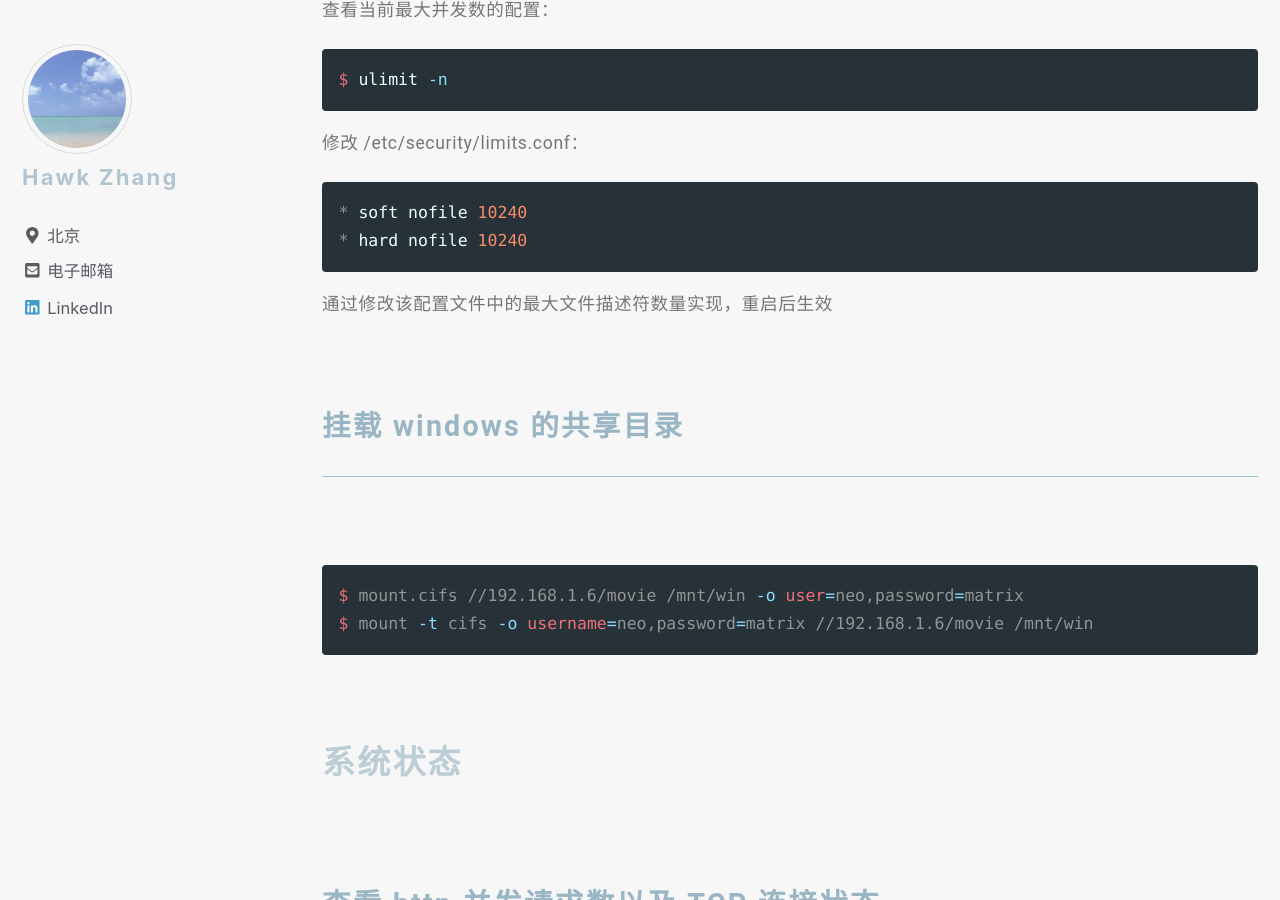
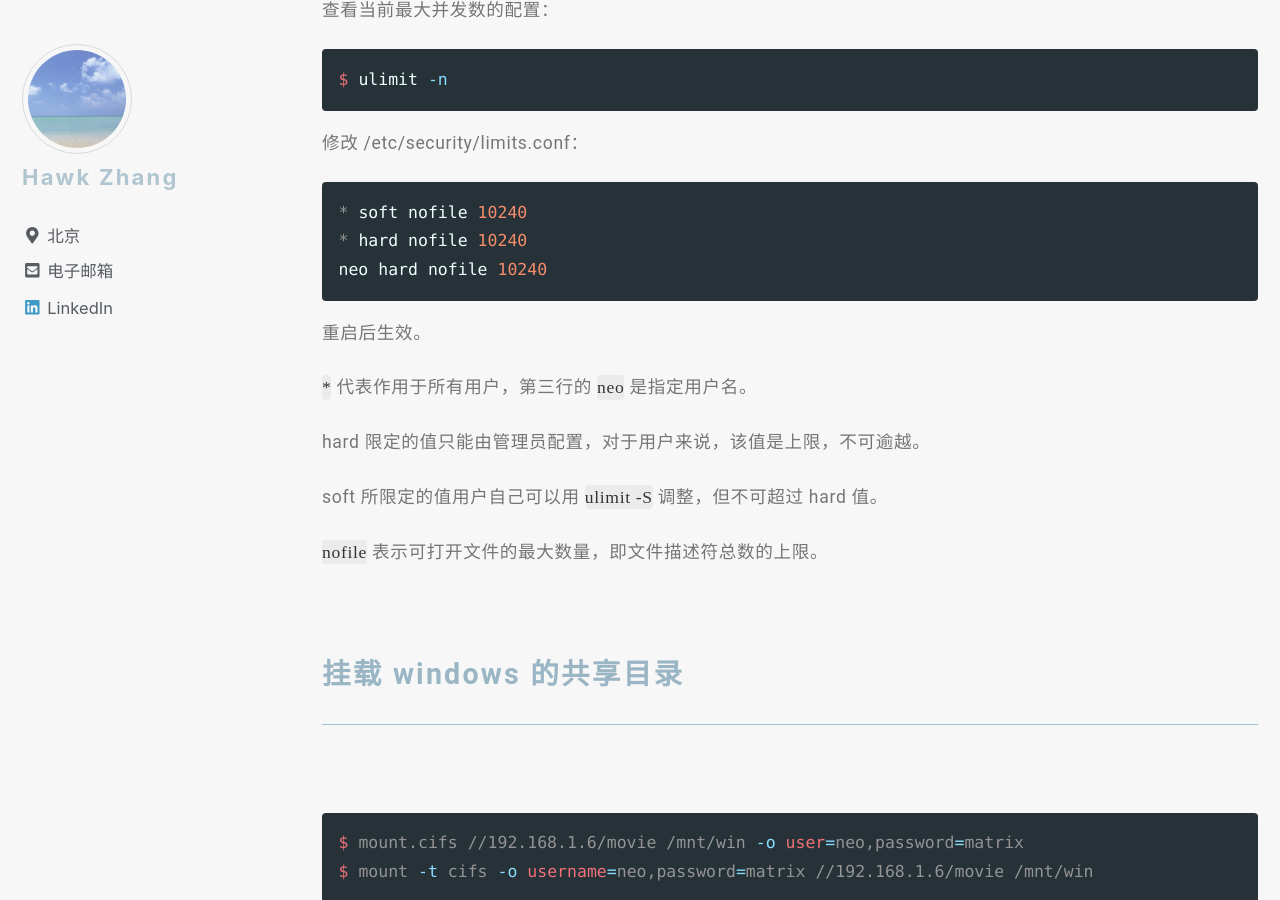
Before and after one commit to narru888/linotes_note, a Jekyll site: the page built from _posts/devop/2017-05-01-interview.md, in a window 1280 px wide and 900 px high, scrolled down 1074 px. Built offline with Jekyll 4.4.1, drawn with Linux system fonts in a browser that asks for light colours; nearby versions of some CDN libraries; a script that is not in the unit is left out.

Commit message:
update on 2018-12-07 15:47:01 CST

````diff
--- a/_posts/devop/2017-05-01-interview.md
+++ b/_posts/devop/2017-05-01-interview.md
@@ -29,9 +29,18 @@ $ ulimit -n
 ```conf
 * soft nofile 10240
 * hard nofile 10240
+neo hard nofile 10240
 ```
 
-通过修改该配置文件中的最大文件描述符数量实现，重启后生效
+重启后生效。
+
+`*` 代表作用于所有用户，第三行的 `neo` 是指定用户名。
+
+hard 限定的值只能由管理员配置，对于用户来说，该值是上限，不可逾越。
+
+soft 所限定的值用户自己可以用 `ulimit -S` 调整，但不可超过 hard 值。
+
+`nofile` 表示可打开文件的最大数量，即文件描述符总数的上限。
 
 
 ### 挂载 windows 的共享目录
````
